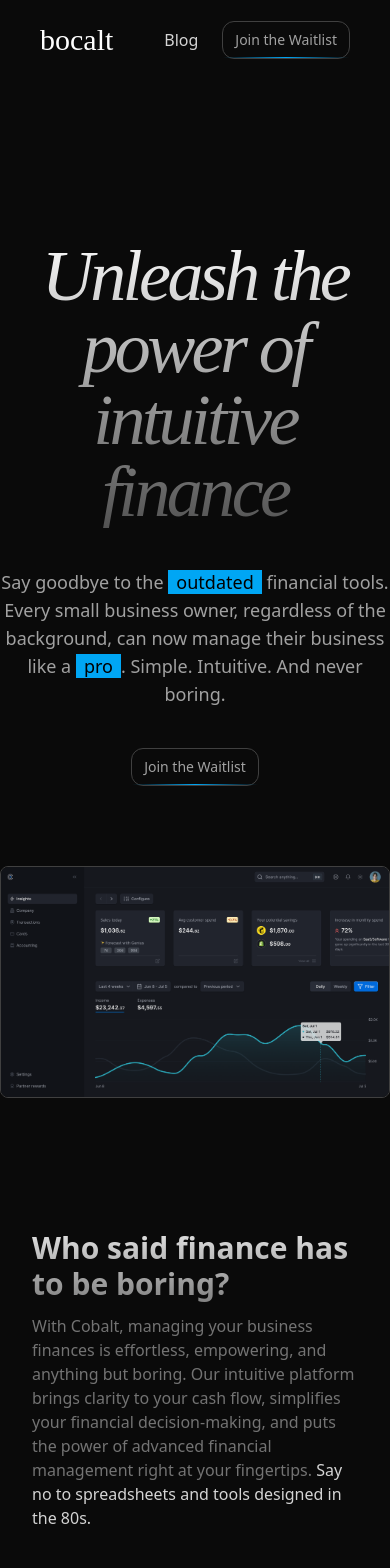
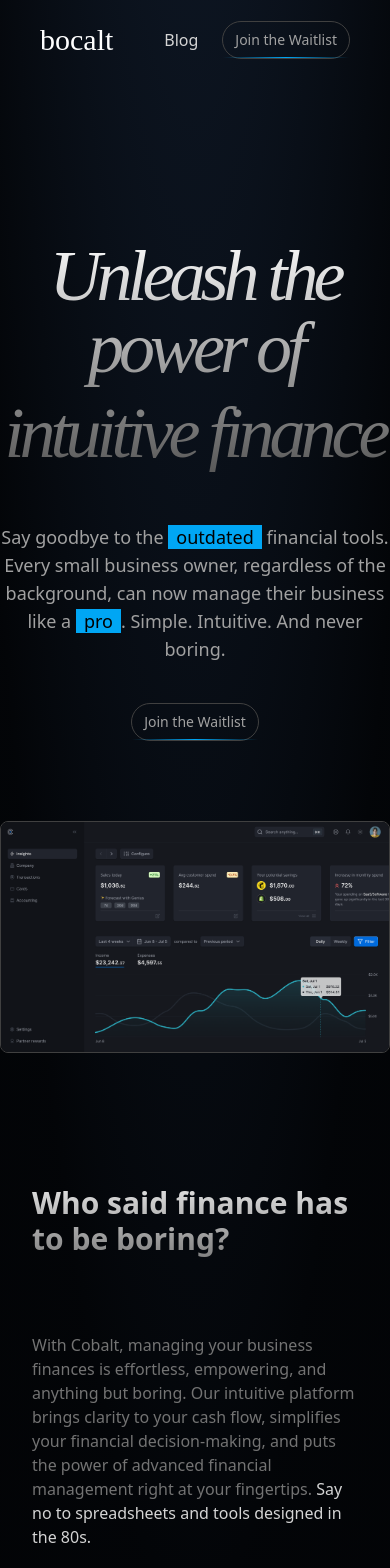
Before and after one commit to su1nta/landing_cobalt, a React (Vite) app: page / in a window 390 px wide. Shown: the top 1568 px of the page. Built offline with nearby package versions, Linux system fonts and the light colour scheme; a web font is replaced by a local one.

Commit message:
refined responsiveness

```diff
--- a/index.html
+++ b/index.html
@@ -2,9 +2,9 @@
 <html lang="en">
   <head>
     <meta charset="UTF-8" />
-    <link rel="icon" type="image/svg+xml" href="/vite.svg" />
+    <link rel="icon" type="image/svg+xml" href="/favicon.svg" />
     <meta name="viewport" content="width=device-width, initial-scale=1.0" />
-    <title>landing_page_one</title>
+    <title>Bocalt | Unleash the power of intuitive finance</title>
   </head>
   <body>
     <div id="root"></div>
--- a/src/App.jsx
+++ b/src/App.jsx
@@ -10,8 +10,17 @@
 
   return (
     <>
-      <div className="min-h-sceeen md:w-screen bg-neutral-950">
-        <div className="mx-auto flex max-w-full md:max-w-4xl xl:max-w-7xl flex-col items-center justify-center">
+      <div className="min-h-screen md:w-screen bg-neutral-950 relative overflow-hidden">
+        <div
+          className="absolute inset-0 h-full w-full z-0"
+          style={{
+            backgroundImage: `
+              radial-gradient(120% 90% at 50% -30%, rgba(26,43,68,0.9) 0%, rgba(3,5,8,0.85) 60%, transparent 85%)
+            `,
+            backgroundColor: "#020305"
+          }}
+        />
+        <div className="relative z-10 mx-auto flex max-w-full md:max-w-4xl xl:max-w-7xl flex-col items-center justify-center">
           <Header />
           <Hero />
           <Feature />
--- a/src/components/Bento.jsx
+++ b/src/components/Bento.jsx
@@ -6,7 +6,7 @@
 const Bento = () => {
   const title = <>Everything you need.
             <br />
-            Nothing you don't</>
+            <span className="leading-snug">Nothing you don't</span></>
   const subtitle = <>
                 Financial management and visibility in one place. Experience{" "}
                 <span className="text-neutral-200">a flexible toolkit</span> that
--- a/src/components/Button.jsx
+++ b/src/components/Button.jsx
@@ -4,10 +4,10 @@
     {/* this part demonstrates group hover */}
     return (
       <div className="group flex justify-center transision duration-700">
-        <button className="hover:shwdow-primary relative cursor-pointer rounded-xl border border-neutral-700 px-3 py-2 text-sm text-neutral-400 transition duration-400 hover:border-neutral-600 hover:text-neutral-300 hover:shadow-[0px_0px_12px_1px_rgba(0,166,244,0.2)]">
+        <button className="hover:shwdow-primary relative cursor-pointer rounded-3xl border border-neutral-700 px-3 py-2 text-sm text-neutral-400 transition duration-400 hover:border-neutral-600 hover:text-neutral-300 hover:shadow-[0px_0px_12px_1px_rgba(0,166,244,0.2)]">
           <div className="via-primary absolute inset-x-0 -top-0.5 h-px w-full bg-linear-to-r from-transparent to-transparent opacity-0 group-hover:opacity-100 transition ease-in duration-400" />
           Join the Waitlist
-          <div className="via-primary absolute inset-x-0 bottom-0 h-px w-full bg-linear-to-r from-transparent to-transparent group-hover:opacity-0 transition ease-in duration-400" />
+          <div className="via-primary absolute inset-x-0 bottom-0 h-px w-full bg-linear-to-r from-transparent to-transparent group-hover:opacity-70 transition ease-in duration-400" />
         </button>
       </div>
     )
--- a/src/components/Feature.jsx
+++ b/src/components/Feature.jsx
@@ -1,11 +1,12 @@
 const Feature = () => {
   return (
     <>
-      <div className="mt-10 flex flex-col lg:flex-row lg:items-center justify-around px-8 lg:p-5 xl:p-3 xl:max-w-7xl">
-        <h1 className="lg:w-1/2 py-3 lg:py-1 bg-linear-to-b from-neutral-100 to-neutral-500 bg-clip-text text-3xl md:text-4xl lg:text-5xl font-bold text-transparent">
+      <div className="mt-10 flex flex-col gap-16 lg:flex-row lg:items-start justify-between px-8 lg:p-5 xl:p-3 xl:max-w-7xl">
+        <h1 className="lg:w-2/5 py-3 lg:py-1 bg-linear-to-b from-neutral-100 to-neutral-500 bg-clip-text text-3xl md:text-4xl lg:text-5xl font-bold text-transparent">
           Who said finance has to be boring?
         </h1>
-        <p className="lg:w-1/2 text-neutral-500">
+        <div className="lg:w-3/5">
+          <p className="lg:w-5/6 mx-auto xl:text-xl text-neutral-500">
             With Cobalt, managing your business finances is effortless, empowering,
             and anything but boring. Our intuitive platform brings clarity to your
             cash flow, simplifies your financial decision-making, and puts the power
@@ -15,6 +16,7 @@
             </span>
           </p>
         </div>
+      </div>
     </>
   );
 };
--- a/src/components/Header.jsx
+++ b/src/components/Header.jsx
@@ -5,7 +5,7 @@
         <>
             <div className="w-full flex items-center justify-between h-20 px-10 2xl:px-0">
                 <div>
-                    <h1 className="text-3xl text-white font-logo">bocalt</h1>
+                    <h1 className="text-3xl text-white font-logo cursor-pointer">bocalt</h1>
                 </div>
                 <div className="flex gap-6 items-center">
                     <h4 className="text-md text-neutral-300 hover:text-white transition duration-200 ease-in cursor-pointer">Blog</h4>
--- a/src/components/Hero.jsx
+++ b/src/components/Hero.jsx
@@ -3,8 +3,8 @@
 const Hero = () => {
   return (
     <div className="mt-40 mb-20 flex flex-col items-center">
-      <h1 className="font-display max-w-2xl bg-linear-to-b from-neutral-50 to-neutral-600 bg-clip-text text-center text-7xl tracking-tighter text-transparent italic">
-        Unleash the power of intuitive finance
+      <h1 className="font-display max-w-2xl bg-linear-to-b from-neutral-50 to-neutral-600 bg-clip-text text-center text-7xl -tracking-[5px] text-transparent italic">
+        Unleash the power of intuitive <span className="leading-snug">finance</span>
       </h1>
       <p className="selection:bg-primary mt-10 max-w-xl text-center text-lg text-neutral-400 selection:text-white">
         Say goodbye to the <span className="bg-primary text-black px-2">outdated</span> financial tools.
```
Also changed, not shown: public/favicon.svg (added). Lines whose indentation alone changed are shown as unchanged.
